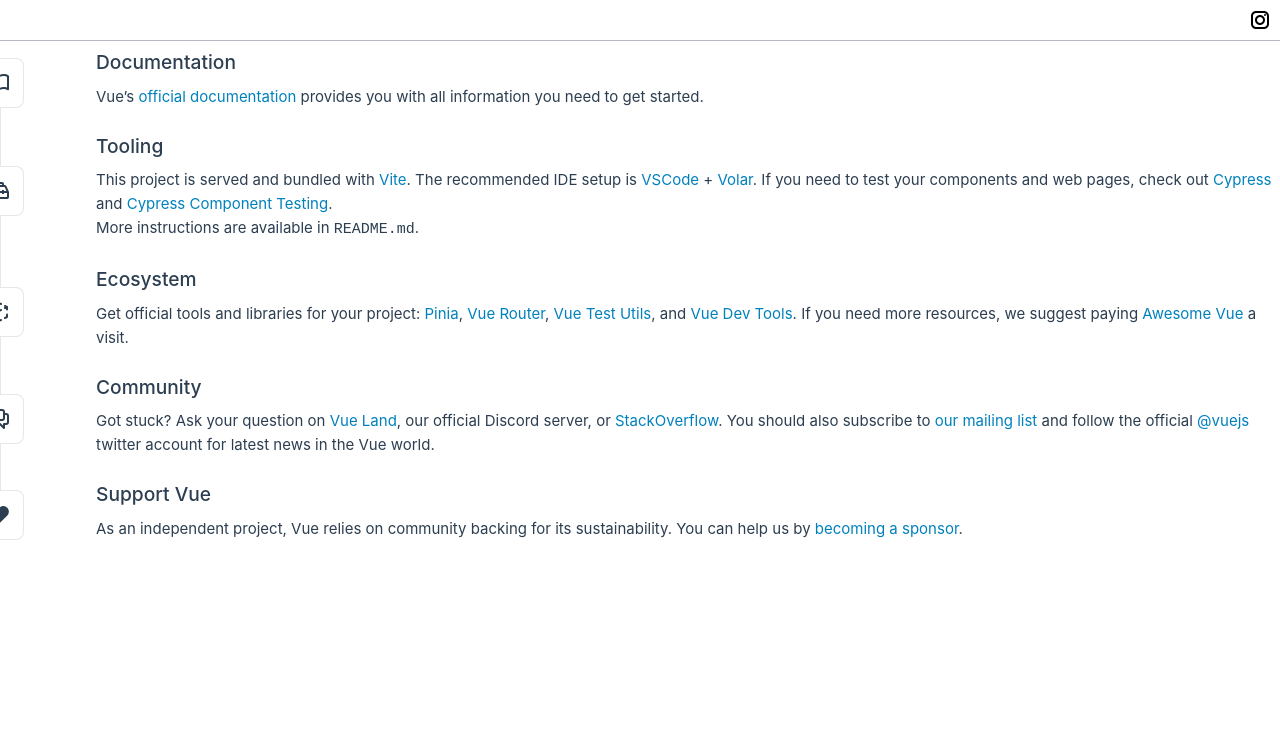
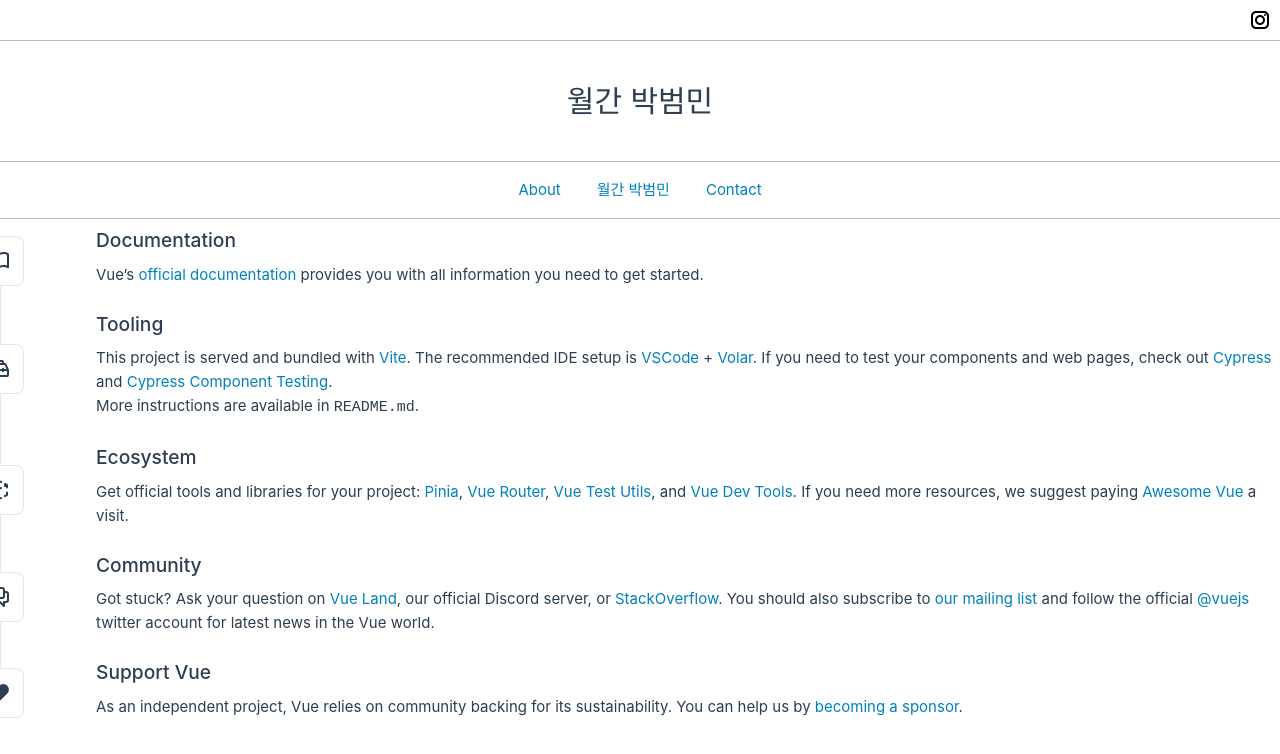
Before and after one commit to ParkBeomMin/MonthlyParkBeomMin, a Vue app: page / in a window 1280 px wide. Shown: the top 754 px of the page. Built offline with nearby package versions, Linux system fonts and the light colour scheme.

Commit message:
타이틀, 네비게이션 바

```diff
--- a/src/App.vue
+++ b/src/App.vue
@@ -1,73 +1,20 @@
 <script setup lang="ts">
 import { RouterLink, RouterView } from "vue-router";
 import Header from "./components/Header.vue";
+import Gnb from "./components/Gnb.vue";
 </script>
 
 <template>
   <Header />
+  <div class="title horizontal-container center bottom-line">
+    <h1>월간 박범민</h1>
+  </div>
+  <Gnb />
   <RouterView />
 </template>
 
 <style scoped>
-header {
-  line-height: 1.5;
-  max-height: 100vh;
-}
-
-.logo {
-  display: block;
-  margin: 0 auto 2rem;
-}
-
-nav {
-  width: 100%;
-  font-size: 12px;
-  text-align: center;
-  margin-top: 2rem;
-}
-
-nav a.router-link-exact-active {
-  color: var(--color-text);
-}
-
-nav a.router-link-exact-active:hover {
-  background-color: transparent;
-}
-
-nav a {
-  display: inline-block;
-  padding: 0 1rem;
-  border-left: 1px solid var(--color-border);
-}
-
-nav a:first-of-type {
-  border: 0;
-}
-
-@media (min-width: 1024px) {
-  header {
-    display: flex;
-    place-items: center;
-    padding-right: calc(var(--section-gap) / 2);
-  }
-
-  .logo {
-    margin: 0 2rem 0 0;
-  }
-
-  header .wrapper {
-    display: flex;
-    place-items: flex-start;
-    flex-wrap: wrap;
-  }
-
-  nav {
-    text-align: left;
-    margin-left: -1rem;
-    font-size: 1rem;
-
-    padding: 1rem 0;
-    margin-top: 1rem;
-  }
+.title {
+  padding: 36px;
 }
 </style>
--- a/src/assets/main.css
+++ b/src/assets/main.css
@@ -10,6 +10,26 @@
   transition: 0.4s;
 }
 
+ul,
+li {
+  padding: 0px;
+  margin: 0px;
+  list-style: none;
+}
+
+.horizontal-container {
+  display: flex;
+  flex-direction: row;
+}
+
+.center {
+  justify-content: center;
+}
+
+.bottom-line {
+  border-bottom: 0.5px solid #b8b8c7;
+}
+
 @media (hover: hover) {
   a:hover {
     background-color: hsla(199, 100%, 37%, 0.2);
--- /dev/null
+++ b/src/components/Gnb.vue
@@ -0,0 +1,24 @@
+<template>
+  <div class="container bottom-line">
+    <ul class="horizontal-container center">
+      <li v-for="menu in menuList" :key="`menu-${menu.code}`">
+        <router-link :to="'/'">{{ menu.name }}</router-link>
+      </li>
+    </ul>
+  </div>
+</template>
+
+<script setup lang="ts">
+import { useCommonStore } from "../stores/common";
+const { menuList } = useCommonStore();
+</script>
+
+<style scoped>
+.container {
+  padding: 16px;
+}
+.container > ul > li {
+  margin-left: 18px;
+  margin-right: 18px;
+}
+</style>
--- a/src/components/Header.vue
+++ b/src/components/Header.vue
@@ -1,18 +1,14 @@
 <template>
-  <div class="container">
+  <div class="container bottom-line">
     <IconInstagram @click.prevent="goTo('instagram')" />
   </div>
 </template>
 
 <script setup lang="ts">
 import IconInstagram from "./icons/IconInstagram.vue";
-//TODO 컴포지션API로 빼서 관리하기
-const goTo = (des: String) => {
-  if (des == "instagram") {
-    //TODO 인스타링크로 보내기
-    console.log(1);
-  }
-};
+import { useCommonStore } from "../stores/common";
+
+const { goTo } = useCommonStore();
 </script>
 
 <style scoped>
@@ -20,6 +16,5 @@
   display: flex;
   justify-content: end;
   padding: 8px;
-  border-bottom: 0.5px solid #b8b8c7;
 }
 </style>
--- /dev/null
+++ b/src/stores/common.ts
@@ -0,0 +1,18 @@
+import { ref, computed } from "vue";
+import { defineStore } from "pinia";
+
+export const useCommonStore = defineStore("common", () => {
+  const menuList = ref([
+    { code: "0001", name: "About", path: "/about" },
+    { code: "0101", name: "월간 박범민" },
+    { code: "0201", name: "Contact", path: "/contact" },
+  ]);
+  const goTo = (des: String) => {
+    if (des == "instagram") {
+      //TODO 인스타링크로 보내기
+      console.log(1);
+    }
+  };
+
+  return { menuList, goTo };
+});
```
